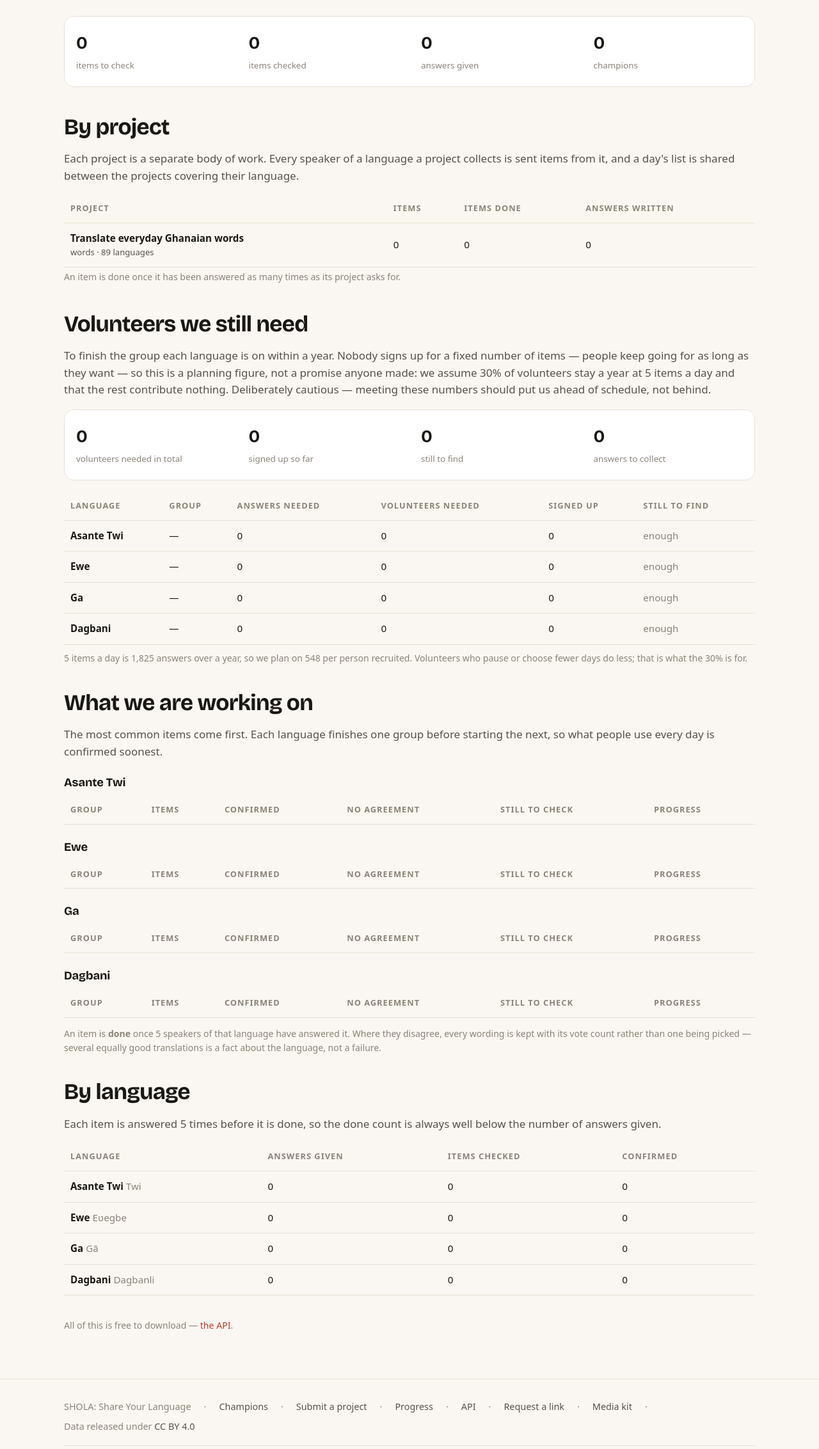
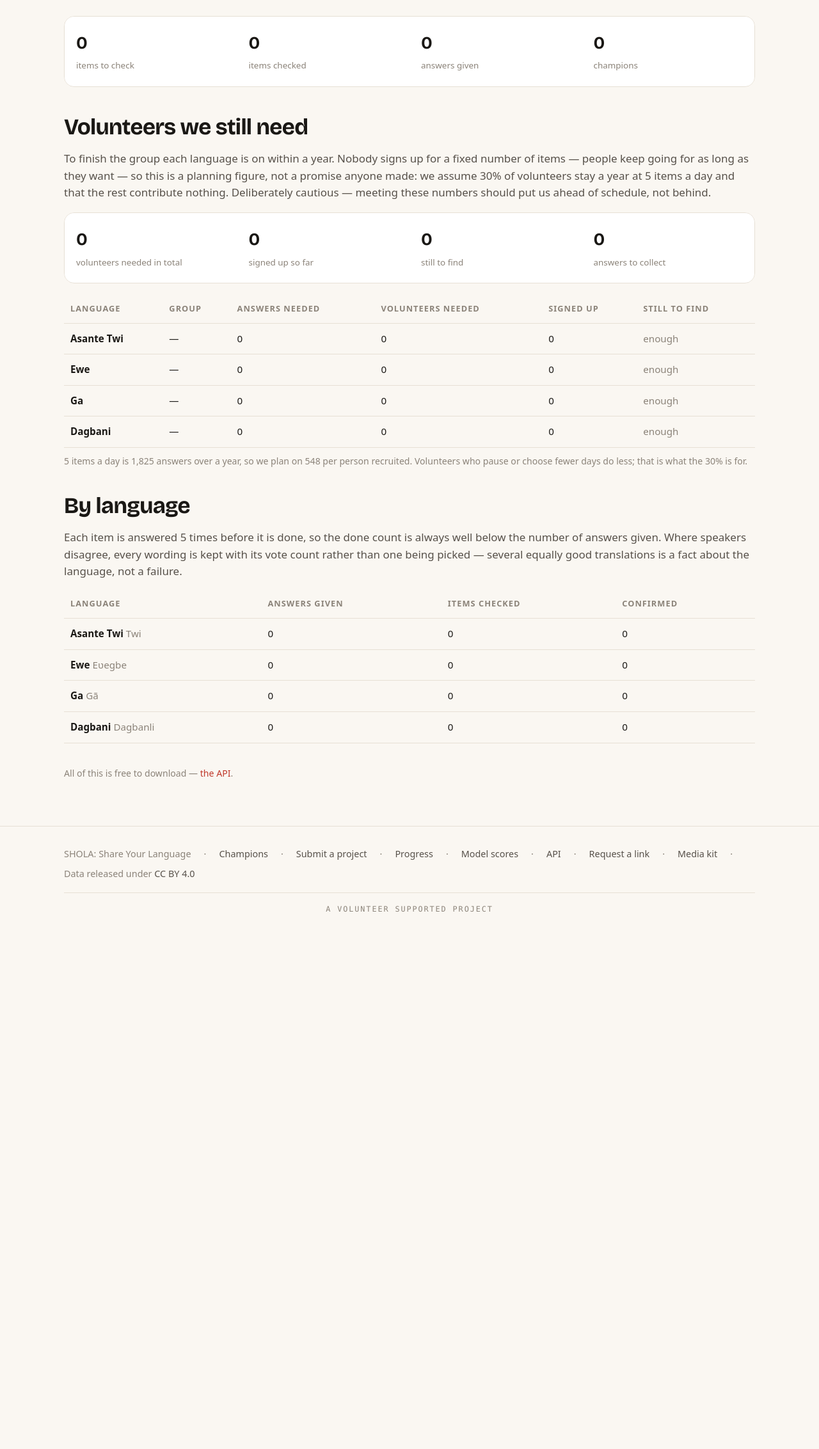
Before and after one commit to michsethowusu/SHOLA, a Flask app: page /stats in a window 1280 px wide. Shown: the part 195-2460 px from the top of the page at 64% size. After the commit the page ends 1621 px from the top, so only its background shows below. Run offline with Flask 3, Linux system fonts and the light colour scheme; data comes from the database, SQL or seed files in the repository; data that the repository does not hold is empty.

Commit message:
Cut the progress page down to what it answers
Four tables of five rows each, one per language, every cell reading 0 and
0.0%. They repeated the same corpus split four times and said nothing that
was not already in "still to check", so the group breakdown is gone.

"By project" went too. It listed items, items done and answers written per
project - three aggregate queries each - beside a page that already reports
all three site-wide and per language. Volunteers no longer choose projects,
so nobody is deciding anything from that table.

The model scoreboard moves to /models, linked from the footer and deliberately
not in the nav. It answers a question almost no visitor has, and sitting beside
Progress it suggested the project is a model evaluation rather than a record of
what speakers say. With a page to itself it can explain what `offered`,
`picked` and `its own` actually mean, and carry the full head-to-head table
instead of one squeezed line.

The one thing worth keeping from the deleted section - that disagreement keeps
every wording with its vote count rather than picking one, because several
equally good translations is a fact about the language - moves up into "By
language".

/stats: 23.5 KB to 8.4 KB.

Co-Authored-By: Claude Opus 5 (1M context) <noreply@anthropic.com>

```diff
--- a/shola/templates/base.html
+++ b/shola/templates/base.html
@@ -57,6 +57,8 @@
     <span class="faint">·</span>
     <a href="{{ url_for('main.stats') }}">Progress</a>
     <span class="faint">·</span>
+    <a href="{{ url_for('main.models_page') }}">Model scores</a>
+    <span class="faint">·</span>
     <a href="{{ url_for('main.api_docs') }}">API</a>
     <span class="faint">·</span>
     <a href="{{ url_for('main.resend') }}">Request a link</a>
--- a/shola/templates/stats.html
+++ b/shola/templates/stats.html
@@ -25,86 +25,6 @@
         <span class="k">champions</span>
       </div>
     </div>
-
-    <div style="margin-top:44px">
-      <h2>By project</h2>
-      <p class="muted">
-        Each project is a separate body of work. Every speaker of a language a
-        project collects is sent items from it, and a day's list is shared
-        between the projects covering their language.
-      </p>
-      <div class="scroll-x" style="margin-top:14px">
-        <table class="plain">
-          <thead>
-            <tr>
-              <th>Project</th><th>Items</th><th>Items done</th>
-              <th>Answers written</th>
-            </tr>
-          </thead>
-          <tbody>
-            {% for row in per_project %}
-              <tr>
-                <td>
-                  <strong>{{ row.project.title }}</strong>
-                  <div class="muted" style="font-size:.82rem">
-                    {{ row.project.item_plural }} ·
-                    {{ row.project.languages.count() }}
-                    language{{ '' if row.project.languages.count() == 1 else 's' }}
-                  </div>
-                </td>
-                <td>{{ row.item_total | thousands }}</td>
-                <td>{{ row.verified | thousands }}</td>
-                <td>{{ row.typed | thousands }}</td>
-              </tr>
-            {% endfor %}
-          </tbody>
-        </table>
-      </div>
-      <p class="hint">
-        An item is done once it has been answered as many times as its project
-        asks for.
-      </p>
-    </div>
-
-    {% if model_scores %}
-    <div style="margin-top:44px">
-      <h2>What speakers agree with</h2>
-      <p class="muted">
-        Where a project says which system wrote an option, every answer is a
-        comparison. <strong>Picked</strong> counts the wording, not the click:
-        typing the same words a model proposed is agreeing with it.
-      </p>
-      <div class="scroll-x" style="margin-top:14px">
-        <table class="plain">
-          <thead>
-            <tr><th>System</th><th>Offered</th><th>Picked</th><th>Rate</th></tr>
-          </thead>
-          <tbody>
-            {% for row in model_scores %}
-              <tr>
-                <td>{% if row.human %}<span class="muted">People</span>
-                    {% else %}<code>{{ row.name }}</code>{% endif %}</td>
-                <td>{{ row.offered | thousands }}</td>
-                <td>{{ row.picked | thousands }}</td>
-                <td><strong>{{ (row.rate * 100) | round | int }}%</strong></td>
-              </tr>
-            {% endfor %}
-          </tbody>
-        </table>
-      </div>
-      {% if model_pairs %}
-        <p class="hint">
-          Head to head, where they disagreed:
-          {% for p in model_pairs %}
-            {{ p.left }} {{ p.left_wins }}&ndash;{{ p.right_wins }}
-            {{ p.right }}{{ '; ' if not loop.last }}
-          {% endfor %}
-        </p>
-      {% endif %}
-      <p class="hint"><a href="{{ url_for('main.api_models') }}">Same numbers as
-        JSON</a></p>
-    </div>
-    {% endif %}
 
     <div style="margin-top:44px">
       <h2>Volunteers we still need</h2>
@@ -176,59 +96,13 @@
     </div>
 
     <div style="margin-top:40px">
-      <h2>What we are working on</h2>
-      <p class="muted">
-        The most common items come first. Each language finishes one group
-        before starting the next, so what people use every day is confirmed
-        soonest.
-      </p>
-
-      {% for code, lang in SHOWN_LANGUAGES.items() %}
-        {% set info = by_language.get(code) %}
-        <h3 style="margin-top:26px">{{ lang.name }}</h3>
-        <div class="scroll-x" style="margin-top:10px">
-          <table class="plain">
-            <thead>
-              <tr>
-                <th>Group</th><th>Items</th><th>Confirmed</th>
-                <th>No agreement</th><th>Still to check</th><th>Progress</th>
-              </tr>
-            </thead>
-            <tbody>
-              {% for row in info.tiers %}
-                <tr{% if row.tier == info.active %} style="background:var(--gold-wash)"{% endif %}>
-                  <td>
-                    <strong>Group {{ row.tier }}</strong>
-                    {% if row.tier == info.active %}<span class="faint">in progress</span>{% endif %}
-                  </td>
-                  <td>{{ row.total | thousands }}</td>
-                  <td>{{ row.done | thousands }}</td>
-                  <td>{{ row.contested | thousands }}</td>
-                  <td>{{ row.left | thousands }}</td>
-                  <td style="min-width:120px">
-                    <div class="track"><i style="width:{{ '%.1f' % row.pct }}%"></i></div>
-                    <span class="faint" style="font-size:.8rem">{{ '%.1f' % row.pct }}%</span>
-                  </td>
-                </tr>
-              {% endfor %}
-            </tbody>
-          </table>
-        </div>
-      {% endfor %}
-
-      <p class="hint" style="margin-top:14px">
-        An item is <strong>done</strong> once {{ VOTES_TO_SETTLE }} speakers of
-        that language have answered it. Where they disagree, every wording is
-        kept with its vote count rather than one being picked — several equally
-        good translations is a fact about the language, not a failure.
-      </p>
-    </div>
-
-    <div style="margin-top:40px">
       <h2>By language</h2>
       <p class="muted">
         Each item is answered {{ VOTES_TO_SETTLE }} times before it is done, so
-        the done count is always well below the number of answers given.
+        the done count is always well below the number of answers given. Where
+        speakers disagree, every wording is kept with its vote count rather
+        than one being picked — several equally good translations is a fact
+        about the language, not a failure.
       </p>
       <div class="scroll-x" style="margin-top:16px">
         <table class="plain">
--- a/shola/views.py
+++ b/shola/views.py
@@ -173,7 +173,6 @@ def stats():
         tier = open_rows[0]["tier"] if open_rows else None
         needed = answers_needed(code, tier) if tier is not None else 0
         by_language[code] = {
-            "tiers": rows,
             "active": tier,
             "recruit": recruitment(code, target, rate, signed_up.get(code, 0),
                                    tier=tier, needed_answers=needed),
@@ -186,26 +185,30 @@ def stats():
         "answers_needed": sum(v["recruit"]["answers_needed"]
                               for v in by_language.values()),
     }
-    # Which system's wording speakers agree with. Options that name no model
-    # sit on the board as `human`, which is the baseline worth comparing to.
-    model_scores = scoreboard.scores()
+    # `per_project` used to be assembled here, three aggregate queries per
+    # project. Nothing reads it now: the page said the same thing four ways.
     return render_template("stats.html", stats=site_stats(),
-                           model_scores=model_scores,
-                           model_pairs=scoreboard.head_to_head()[:6],
                            per_language=consensus.language_progress(),
                            by_language=by_language, totals=totals,
                            completion_rate=rate, words_per_volunteer=target,
                            words_per_day=current_app.config["WORDS_PER_DAY"],
                            projects=live_projects,
-                           per_project=[{
-                               "project": p,
-                               "verified": sum(consensus.verified_counts(
-                                   project_id=p.id).values()),
-                               "typed": sum(consensus.typed_counts(
-                                   project_id=p.id).values()),
-                               "item_total": p.item_count(),
-                           } for p in live_projects],
                            SHOWN_LANGUAGES=shown)
+
+
+@main.route("/models")
+def models_page():
+    """The model scoreboard, on its own page.
+
+    Off the nav on purpose. It answers a question almost no visitor has - which
+    machine translation speakers agree with most - and putting it beside
+    Progress would suggest the project is a model evaluation rather than a
+    language record. Whoever wants it can find it in the footer.
+    """
+    return render_template("models.html",
+                           model_scores=scoreboard.scores(),
+                           model_pairs=scoreboard.head_to_head()[:10],
+                           projects=approved_projects())
 
 
 @main.route("/brand")
```
Also changed, not shown: shola/templates/models.html (added, +94 -0 lines), tests/test_projects.py (+1 -1 lines), tests/test_scoreboard.py (+10 -3 lines).
